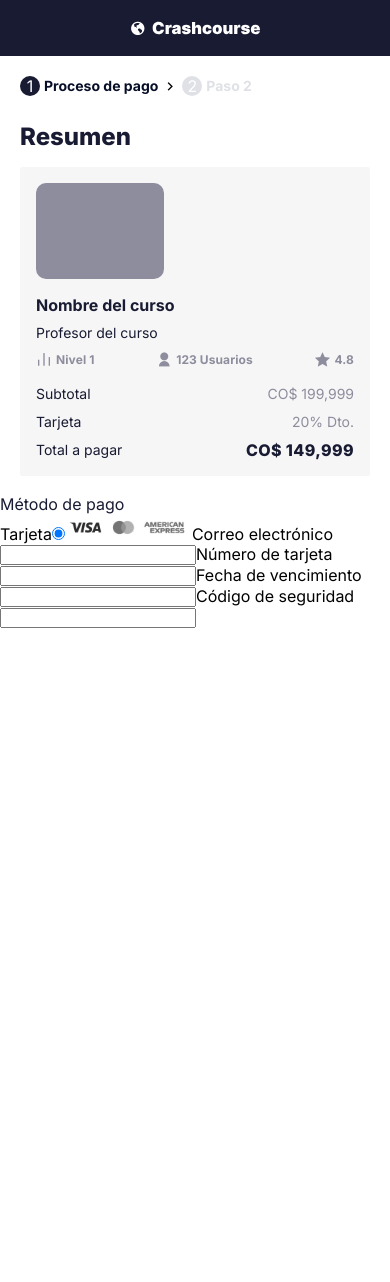
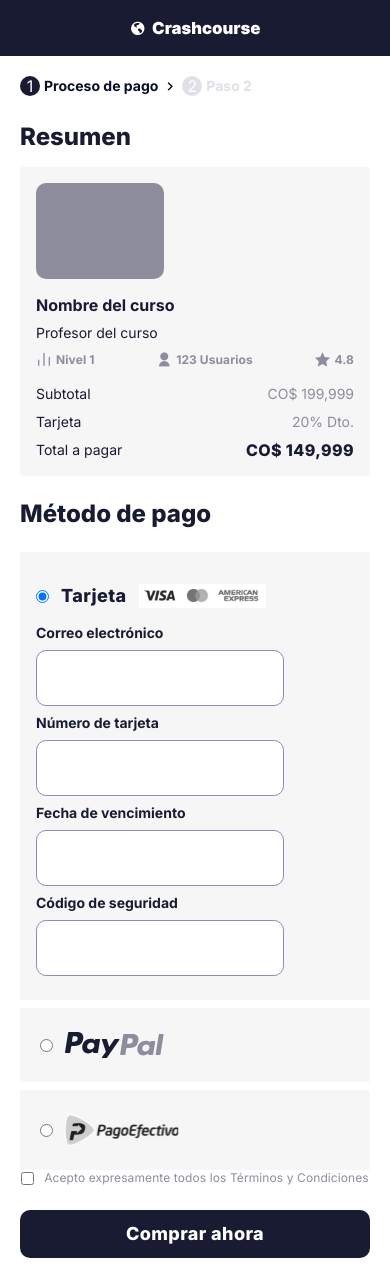
Before and after one commit to kedeinroga/crashcourse-front, a React (Create React App) app: page / in a window 390 px wide. Before the commit the page ends 844 px from the top, so only its background shows below. Built offline with nearby package versions, Linux system fonts and the light colour scheme.

Commit message:
form component to make payments has the styles for the mobile version

```diff
--- a/src/components/checkout/PaymentMethod.css
+++ b/src/components/checkout/PaymentMethod.css
@@ -0,0 +1,97 @@
+.payment-method {
+  margin: 24px 20px;
+}
+
+.card-method__form {
+  padding: 24px 16px;
+  background: rgba(141, 141, 157, 0.08);
+  border-radius: 2px;
+  display: flex;
+  flex-direction: column;
+}
+
+.card-method__form label {
+  font-size: 14px;
+  font-style: normal;
+  font-weight: 700;
+  line-height: 18px;
+  letter-spacing: 0px;
+  text-align: left;
+  margin-bottom: 8px;
+  margin-top: 8px;
+  color: var(--color-black);
+}
+
+.payment-method__label {
+  display: flex;
+  align-items: center;
+  justify-content: flex-start;
+}
+
+.other {
+  padding: 24px 20px;
+  background: rgba(141, 141, 157, 0.08);
+  border-radius: 2px;
+  margin-top: 8px;
+}
+
+.payment-method__label input {
+  margin-right: 12px;
+}
+
+.payment-method__label p {
+  margin-right: 12px;
+  font-size: 18px;
+  font-style: normal;
+  font-weight: 800;
+  line-height: 20px;
+  letter-spacing: 0.4px;
+  text-align: center;
+}
+
+.payment-method__title {
+  margin-bottom: 24px;
+  font-size: 24px;
+  font-style: normal;
+  font-weight: 800;
+  line-height: 28px;
+  letter-spacing: 0px;
+  text-align: left;
+}
+
+.form-inout__text {
+  border: 0.5px solid var(--color-gray2);
+  box-sizing: border-box;
+  border-radius: 10px;
+  background-color: var(--color-white);
+  height: 56px;
+  width: 248px;
+}
+
+.terms {
+  display: flex;
+  align-items: center;
+  justify-content: center;
+  gap: 10px;
+  margin-bottom: 24px;
+}
+
+.terms-text {
+  font-size: 12px;
+  font-style: normal;
+  font-weight: 400;
+  line-height: 16px;
+  letter-spacing: 0.1px;
+  text-align: left;
+  color: var(--color-gray);
+}
+
+.button-payment__content {
+  display: flex;
+  justify-content: center;
+}
+
+.button-payment__content .button__comprar {
+  padding: 14px 0px;
+  width: 100%;
+}
--- a/src/components/checkout/PaymentMethod.tsx
+++ b/src/components/checkout/PaymentMethod.tsx
@@ -1,26 +1,48 @@
 import "./PaymentMethod.css";
 import card from "../../assets/images/credit-card.svg";
+import pagoefectivo from "../../assets/images/pago-efectivo.svg";
+import pay from "../../assets/images/pay.svg";
+import pal from "../../assets/images/pal.svg";
+import Button from "../UI/Buttons/Button";
 
 function PaymentMethod() {
   return (
-    <div>
-      <p>Método de pago</p>
-      <form>
-        <label className="container">
-          Tarjeta
-          <input type="radio" defaultChecked name="radio" />
-          <span className="checkmark"></span>
+    <div className="payment-method">
+      <p className="payment-method__title">Método de pago</p>
+      <form className="card-method__form">
+        <label className="payment-method__label">
+          <input type="radio" defaultChecked name="tarjeta" />
+          <p>Tarjeta</p>
+          <img src={card} alt="card" />
         </label>
-        <img src={card} alt="card" />
         <label>Correo electrónico</label>
-        <input type="text" />
+        <input className="form-inout__text" type="text" />
         <label>Número de tarjeta</label>
-        <input type="text" />
+        <input className="form-inout__text" type="text" />
         <label>Fecha de vencimiento</label>
-        <input type="text" />
+        <input className="form-inout__text" type="text" />
         <label>Código de seguridad</label>
-        <input type="text" />
+        <input className="form-inout__text" type="text" />
       </form>
+      <label className="payment-method__label other">
+        <input type="radio" name="paypal" />
+        <img src={pay} alt="pay" />
+        <img src={pal} alt="pal" />
+      </label>
+      <label className="payment-method__label other">
+        <input type="radio" name="pagoefectivo" />
+        <img src={pagoefectivo} alt="Pago Efectivo" />
+      </label>
+
+      <label className="terms">
+        <input type="checkbox" />
+        <p className="terms-text">
+          Acepto expresamente todos los Términos y Condiciones{" "}
+        </p>
+      </label>
+      <div className="button-payment__content">
+        <Button />
+      </div>
     </div>
   );
 }
```
